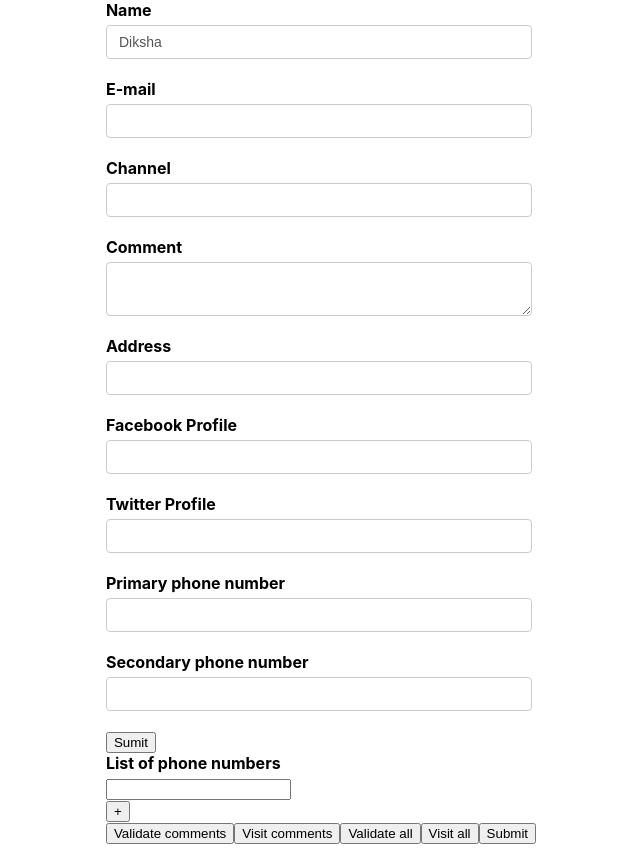
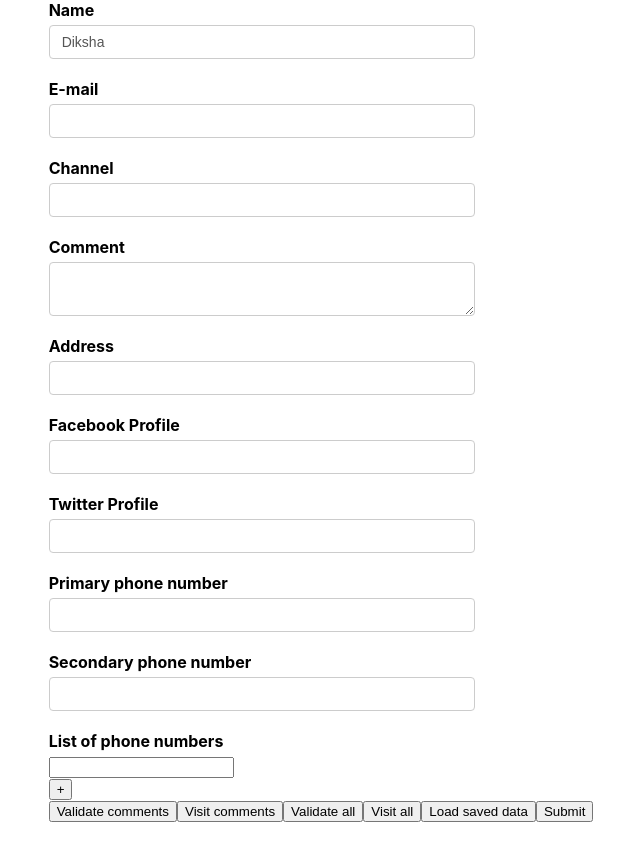
Before and after one commit to Dikmit02/react-formik, a React (Create React App) app: page / in a window 1280 px wide. Shown: the whole page, without its empty margins (319-959 px from the left). After the commit the page ends 842 px from the top, so only its background shows below. Built offline with nearby package versions, Linux system fonts and the light colour scheme.

Commit message:
load data

```diff
--- a/src/components/YoutubeForm.js
+++ b/src/components/YoutubeForm.js
@@ -1,4 +1,4 @@
-import React from 'react'
+import React, { useState } from 'react'
 //takes object as its parameter
 import { Formik, Form, Field, ErrorMessage, FieldArray, FastField } from 'formik'
 import * as Yup from 'yup';
@@ -16,6 +16,20 @@
         social: {
             facebook: '',
             twitter: '',
+        },
+        phoneNumbers: ['', ''],
+        phNumbers: ['']
+    }
+
+    const savedValues = {
+        name: 'Vishwas',
+        email: 'v@example.com',
+        channel: 'codevolution',
+        comments: 'Welcome to Formik',
+        address: '221B Baker Street',
+        social: {
+            facebook: '',
+            twitter: ''
         },
         phoneNumbers: ['', ''],
         phNumbers: ['']
@@ -41,17 +55,18 @@
         }
         return error
     }
-
+    const [formValues, setFormValues] = useState(null)
     return (
         // <Formic initialValue={initialValue} validationSchema={validationSchema} onSubmit={onSubmit}
         //behaves as contextprovider to all three input field
         <Formik
-            initialValues={initialValues}
+            initialValues={formValues || initialValues}
             validationSchema={validationSchema}
             onSubmit={onSubmit}
         // validateOnChange={false}
         // validateOnBlur={false}
         // validateOnMount
+        enableReinitialize
         >
 
             {/* //manually triggering validation for checking if username exist or not */}
@@ -126,9 +141,6 @@
                         <label htmlFor='secondaryPh'>Secondary phone number</label>
                         <Field type='text' id='secondaryPh' name='phoneNumbers[1]' />
                     </div>
-                    <button type="submit">Sumit</button>
-
-
                     <div className='form-control'>
                         <label>List of phone numbers</label>
                         <FieldArray name='phNumbers'>
@@ -186,6 +198,9 @@
                         >
                             Visit all
                         </button>
+                        <button type='button' onClick={() => setFormValues(savedValues)}>
+                            Load saved data
+                        </button>
                         <button
                             type='submit'
                             disabled={!formik.isValid || formik.isSubmitting}
```
